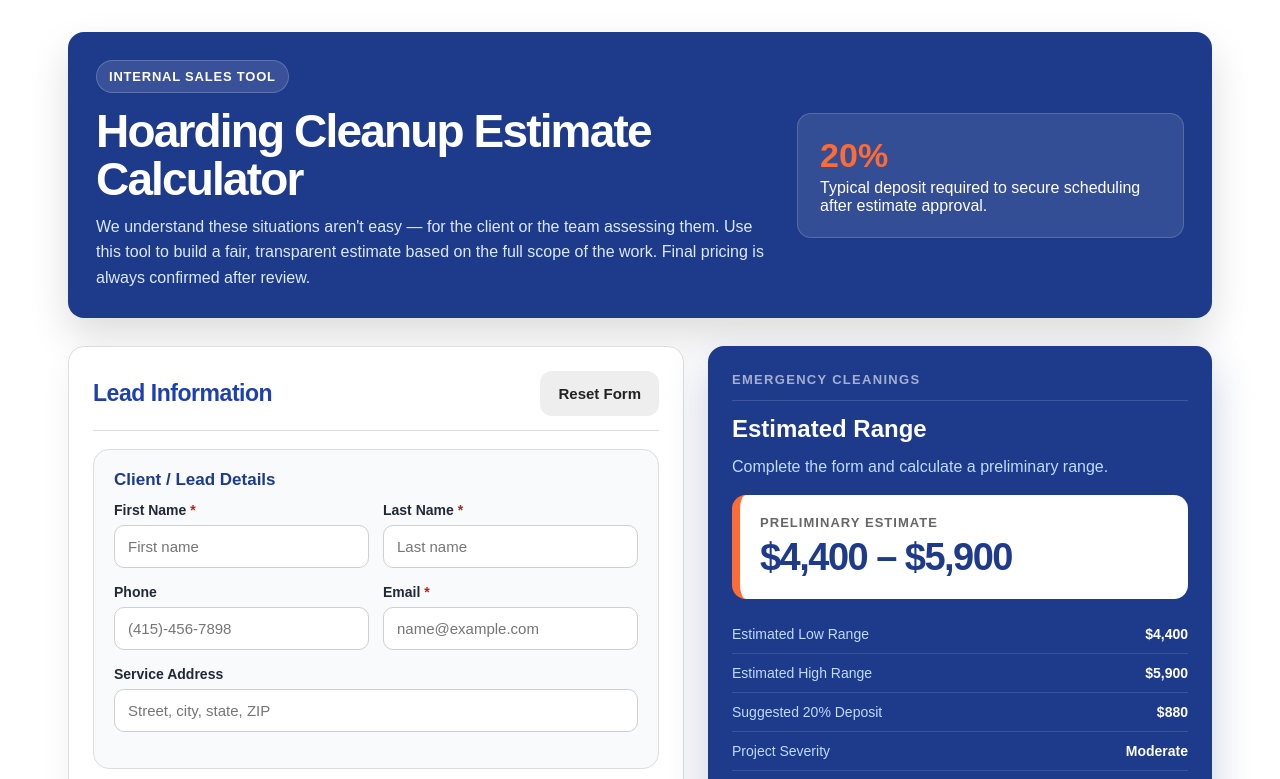
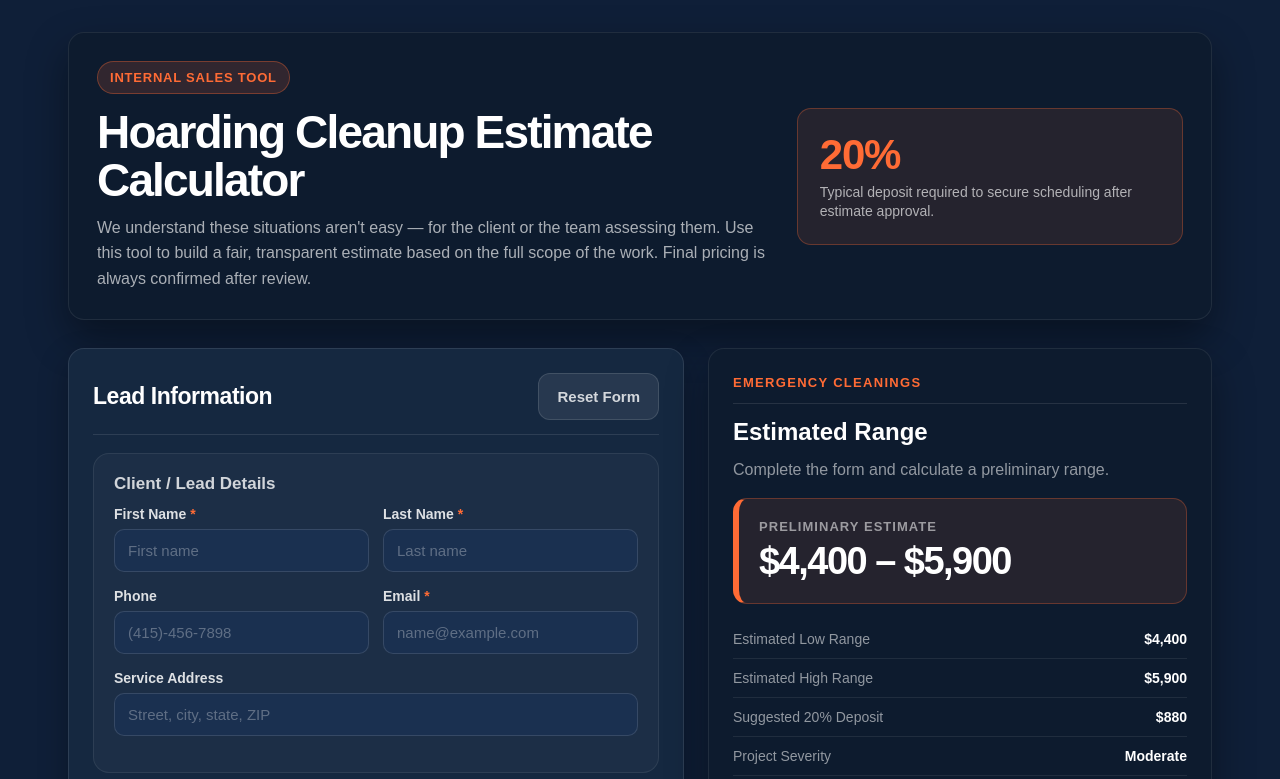
Before and after one commit to geckoss217/ProjectCalculator, a plain HTML site: page ProjectCalculator2/index.html in a window 1280 px wide. Shown: the top 779 px of the page. Drawn offline with Linux system fonts and the light colour scheme.

Commit message:
Apply dark navy EC brand theme to salescalc2

```diff
--- a/ProjectCalculator2/styles.css
+++ b/ProjectCalculator2/styles.css
@@ -1,14 +1,13 @@
 :root {
   --ec-orange: #ff6b35;
   --ec-orange-hover: #ff7a3d;
-  --ec-blue-primary: #1e3a8a;
-  --ec-blue-secondary: #1e40af;
   --ec-dark: #0f1f38;
-  --ec-gray: #f9fafb;
-  --ec-border: #dddddd;
-  --ec-text: #1f2937;
-  --ec-muted: #666666;
-  --ec-red: #b42318;
+  --ec-dark-card: #152840;
+  --ec-dark-input: #1a3050;
+  --ec-border: rgba(255,255,255,0.1);
+  --ec-text: #ffffff;
+  --ec-muted: rgba(255,255,255,0.55);
+  --ec-red: #ff6b6b;
   --ec-radius: 16px;
 }
 
@@ -17,7 +16,7 @@
 body {
   margin: 0;
   font-family: Arial, Helvetica, sans-serif;
-  background: #ffffff;
+  background: var(--ec-dark);
   color: var(--ec-text);
 }
 
@@ -35,10 +34,10 @@ body {
   align-items: center;
   margin-bottom: 28px;
   padding: 28px;
-  background: var(--ec-blue-primary);
-  color: #ffffff;
+  background: #0d1b2e;
+  border: 1px solid rgba(255,255,255,0.08);
   border-radius: var(--ec-radius);
-  box-shadow: 0 18px 40px rgba(0,0,0,0.14);
+  box-shadow: 0 18px 40px rgba(0,0,0,0.4);
 }
 
 .ec-header h1 {
@@ -46,42 +45,50 @@ body {
   font-size: clamp(28px, 4vw, 46px);
   line-height: 1.05;
   letter-spacing: -0.04em;
+  color: #ffffff;
 }
 
 .ec-header p {
   margin: 0;
   font-size: 16px;
   line-height: 1.6;
-  color: #dbeafe;
+  color: rgba(255,255,255,0.65);
 }
 
 .ec-badge {
   display: inline-block;
   margin-bottom: 14px;
   padding: 8px 12px;
-  background: rgba(255,255,255,0.12);
-  border: 1px solid rgba(255,255,255,0.2);
+  background: rgba(255,107,53,0.15);
+  border: 1px solid rgba(255,107,53,0.35);
   border-radius: 999px;
   font-weight: 700;
-  color: #ffffff;
+  color: var(--ec-orange);
   font-size: 13px;
   text-transform: uppercase;
   letter-spacing: 0.06em;
 }
 
 .ec-header-card {
-  background: rgba(255,255,255,0.1);
-  border: 1px solid rgba(255,255,255,0.18);
+  background: rgba(255,107,53,0.1);
+  border: 1px solid rgba(255,107,53,0.3);
   padding: 22px;
   border-radius: 14px;
-  backdrop-filter: blur(4px);
 }
 
 .ec-header-card strong {
   display: block;
-  font-size: 34px;
+  font-size: 42px;
+  font-weight: 900;
   margin-bottom: 4px;
   color: var(--ec-orange);
+  letter-spacing: -0.03em;
+}
+
+.ec-header-card span {
+  color: rgba(255,255,255,0.65);
+  font-size: 14px;
+  line-height: 1.4;
 }
 
 /* ── Main grid ── */
@@ -94,30 +101,31 @@ body {
 
 /* ── Form card ── */
 .ec-card {
-  background: #ffffff;
+  background: var(--ec-dark-card);
   border: 1px solid var(--ec-border);
   border-radius: var(--ec-radius);
   padding: 24px;
-  box-shadow: 0 12px 30px rgba(0,0,0,0.06);
+  box-shadow: 0 12px 30px rgba(0,0,0,0.3);
 }
 
 .ec-card h2 {
   margin: 0 0 18px;
   font-size: 23px;
   letter-spacing: -0.02em;
-  color: var(--ec-blue-secondary);
+  color: #ffffff;
 }
 
 .ec-card h3 {
   margin: 24px 0 12px;
   font-size: 17px;
-  color: var(--ec-blue-primary);
+  color: rgba(255,255,255,0.8);
+  font-weight: 700;
 }
 
 .ec-field { margin-bottom: 16px; }
-.ec-field label { display: block; font-weight: 700; margin-bottom: 7px; font-size: 14px; }
-.ec-field small, .block-help { display: block; margin-top: 8px; color: var(--ec-muted); line-height: 1.35; }
-.required { color: var(--ec-red); }
+.ec-field label { display: block; font-weight: 700; margin-bottom: 7px; font-size: 14px; color: rgba(255,255,255,0.85); }
+.ec-field small, .block-help { display: block; margin-top: 8px; color: var(--ec-muted); line-height: 1.35; font-size: 13px; }
+.required { color: var(--ec-orange); }
 
 select,
 input[type="number"],
@@ -126,18 +134,25 @@ input[type="email"],
 input[type="tel"] {
   width: 100%;
   padding: 12px 13px;
-  border: 1px solid #cfcfcf;
+  border: 1px solid rgba(255,255,255,0.12);
   border-radius: 10px;
   font-size: 15px;
-  background: #fff;
-  color: var(--ec-text);
+  background: var(--ec-dark-input);
+  color: #ffffff;
+}
+
+select option {
+  background: #1a3050;
+  color: #ffffff;
 }
 
 select:focus,
 input:focus {
-  outline: 3px solid rgba(255, 107, 53, 0.25);
+  outline: 3px solid rgba(255,107,53,0.3);
   border-color: var(--ec-orange);
 }
+
+::placeholder { color: rgba(255,255,255,0.3); }
 
 .ec-two-col { display: grid; grid-template-columns: 1fr 1fr; gap: 14px; }
 .ec-checkbox-grid { display: grid; grid-template-columns: 1fr 1fr; gap: 10px; margin-top: 8px; }
@@ -147,16 +162,17 @@ input:focus {
   gap: 8px;
   align-items: flex-start;
   padding: 11px;
-  border: 1px solid var(--ec-border);
+  border: 1px solid rgba(255,255,255,0.1);
   border-radius: 10px;
-  background: var(--ec-gray);
+  background: rgba(255,255,255,0.04);
   font-size: 14px;
   line-height: 1.3;
   cursor: pointer;
-  transition: border-color 0.15s;
+  transition: border-color 0.15s, background 0.15s;
+  color: rgba(255,255,255,0.85);
 }
 
-.ec-check:hover { border-color: var(--ec-orange); }
+.ec-check:hover { border-color: var(--ec-orange); background: rgba(255,107,53,0.06); }
 .ec-check input { margin-top: 1px; accent-color: var(--ec-orange); }
 
 /* ── Form topbar ── */
@@ -188,31 +204,36 @@ input:focus {
 /* Orange CTA — brand standard */
 .ec-btn-primary {
   background: var(--ec-orange);
-  color: #1f2937;
+  color: #0f1f38;
 }
 .ec-btn-primary:hover {
   background: var(--ec-orange-hover);
   transform: translateY(-1px);
 }
 
-.ec-btn-secondary { background: #eeeeee; color: #222222; }
-.ec-btn-secondary:hover { background: #e0e0e0; }
+.ec-btn-secondary {
+  background: rgba(255,255,255,0.08);
+  color: rgba(255,255,255,0.8);
+  border: 1px solid rgba(255,255,255,0.12);
+}
+.ec-btn-secondary:hover { background: rgba(255,255,255,0.13); }
 
-/* ── Result card — deep blue ── */
+/* ── Result card ── */
 .ec-result-card {
   position: sticky;
   top: 18px;
-  background: var(--ec-blue-primary);
+  background: #0d1b2e;
   color: #ffffff;
   border-radius: var(--ec-radius);
   padding: 24px;
-  box-shadow: 0 18px 40px rgba(30,58,138,0.25);
+  border: 1px solid rgba(255,255,255,0.08);
+  box-shadow: 0 18px 40px rgba(0,0,0,0.4);
 }
 
 .ec-result-brand {
   margin-bottom: 14px;
   padding-bottom: 12px;
-  border-bottom: 1px solid rgba(255,255,255,0.15);
+  border-bottom: 1px solid rgba(255,255,255,0.1);
 }
 
 .ec-result-logo {
@@ -220,24 +241,24 @@ input:focus {
   font-weight: 800;
   text-transform: uppercase;
   letter-spacing: 0.1em;
-  color: rgba(255,255,255,0.6);
+  color: var(--ec-orange);
 }
 
 .ec-result-card h2 { color: #ffffff; margin: 0 0 12px; }
-.result-intro { margin: 0; color: #bfdbfe; line-height: 1.45; }
+.result-intro { margin: 0; color: rgba(255,255,255,0.55); line-height: 1.45; }
 
 .ec-range {
   padding: 20px;
-  background: #ffffff;
-  color: #111111;
+  background: rgba(255,107,53,0.1);
   border-radius: 14px;
   margin: 16px 0;
-  border-left: 8px solid var(--ec-orange);
+  border: 1px solid rgba(255,107,53,0.3);
+  border-left: 6px solid var(--ec-orange);
 }
 .ec-range .label {
   display: block;
   font-size: 13px;
-  color: #666666;
+  color: rgba(255,255,255,0.55);
   font-weight: 700;
   text-transform: uppercase;
   letter-spacing: 0.08em;
@@ -247,16 +268,16 @@ input:focus {
   font-size: clamp(28px, 4vw, 38px);
   font-weight: 900;
   letter-spacing: -0.04em;
-  color: var(--ec-blue-primary);
+  color: #ffffff;
 }
 
 .ec-result-row {
   display: flex;
   justify-content: space-between;
   gap: 10px;
-  border-bottom: 1px solid rgba(255,255,255,0.12);
+  border-bottom: 1px solid rgba(255,255,255,0.08);
   padding: 11px 0;
-  color: #bfdbfe;
+  color: rgba(255,255,255,0.55);
   font-size: 14px;
 }
 .ec-result-row strong { color: #ffffff; text-align: right; }
@@ -265,22 +286,22 @@ input:focus {
   margin-top: 16px;
   padding: 14px;
   border-radius: 12px;
-  background: rgba(255, 107, 53, 0.18);
-  border: 1px solid rgba(255, 107, 53, 0.45);
+  background: rgba(255,107,53,0.12);
+  border: 1px solid rgba(255,107,53,0.3);
   line-height: 1.45;
   font-size: 14px;
-  color: #fff;
+  color: rgba(255,255,255,0.85);
 }
 
 /* ── Warning box ── */
 .ec-warning {
   margin-top: 16px;
   padding: 14px;
-  background: #eff6ff;
-  border: 1px solid #bfdbfe;
-  border-left: 5px solid var(--ec-blue-secondary);
+  background: rgba(255,255,255,0.04);
+  border: 1px solid rgba(255,255,255,0.1);
+  border-left: 5px solid var(--ec-orange);
   border-radius: 12px;
-  color: #1e3a8a;
+  color: rgba(255,255,255,0.65);
   line-height: 1.45;
   font-size: 14px;
 }
@@ -289,41 +310,41 @@ input:focus {
 .ec-note {
   margin-top: 18px;
   padding: 16px;
-  background: rgba(255,255,255,0.08);
+  background: rgba(255,255,255,0.04);
   border-radius: 12px;
   line-height: 1.45;
   font-size: 14px;
-  color: #bfdbfe;
-  border: 1px solid rgba(255,255,255,0.1);
+  color: rgba(255,255,255,0.5);
+  border: 1px solid rgba(255,255,255,0.07);
 }
 
 /* ── Lead box ── */
 .ec-lead-box {
   margin-top: 24px;
-  background: var(--ec-gray);
-  border: 1px solid var(--ec-border);
+  background: rgba(255,255,255,0.03);
+  border: 1px solid rgba(255,255,255,0.08);
   border-radius: var(--ec-radius);
   padding: 20px;
 }
 .form-block-top { margin-top: 0; margin-bottom: 24px; }
-.ec-lead-box h3 { margin-top: 0; color: var(--ec-blue-primary); }
+.ec-lead-box h3 { margin-top: 0; color: rgba(255,255,255,0.8); }
 
 /* ── Breakdown table ── */
 .ec-mini-table { width: 100%; border-collapse: collapse; margin-top: 12px; font-size: 14px; }
 .ec-mini-table th,
 .ec-mini-table td {
   text-align: left;
-  border-bottom: 1px solid rgba(255,255,255,0.1);
+  border-bottom: 1px solid rgba(255,255,255,0.07);
   padding: 10px 8px;
 }
 .ec-mini-table th {
-  background: rgba(255,255,255,0.06);
+  background: rgba(255,255,255,0.04);
   font-size: 12px;
   text-transform: uppercase;
   letter-spacing: 0.05em;
-  color: #93c5fd;
+  color: rgba(255,255,255,0.45);
 }
-.ec-mini-table td { color: #e0f2fe; }
+.ec-mini-table td { color: rgba(255,255,255,0.65); }
 .ec-mini-table td:last-child { color: #ffffff; font-weight: 700; }
 
 /* ── Footer ── */
@@ -331,22 +352,22 @@ input:focus {
   margin-top: 28px;
   text-align: center;
   font-size: 12px;
-  color: #888888;
+  color: rgba(255,255,255,0.3);
   line-height: 1.55;
   padding-top: 16px;
-  border-top: 1px solid #eeeeee;
+  border-top: 1px solid rgba(255,255,255,0.08);
 }
 
 /* ── Print ── */
 @media print {
-  body { background: #ffffff; }
+  body { background: #ffffff; color: #000; }
   .ec-calculator-wrapper { max-width: none; padding: 0; }
   .ec-header, .ec-card, .ec-result-card { box-shadow: none; }
   .ec-main-grid { grid-template-columns: 1fr; }
   .ec-result-card {
     position: static;
     break-inside: avoid;
-    background: var(--ec-blue-primary) !important;
+    background: #0f1f38 !important;
     -webkit-print-color-adjust: exact;
     print-color-adjust: exact;
   }
```
